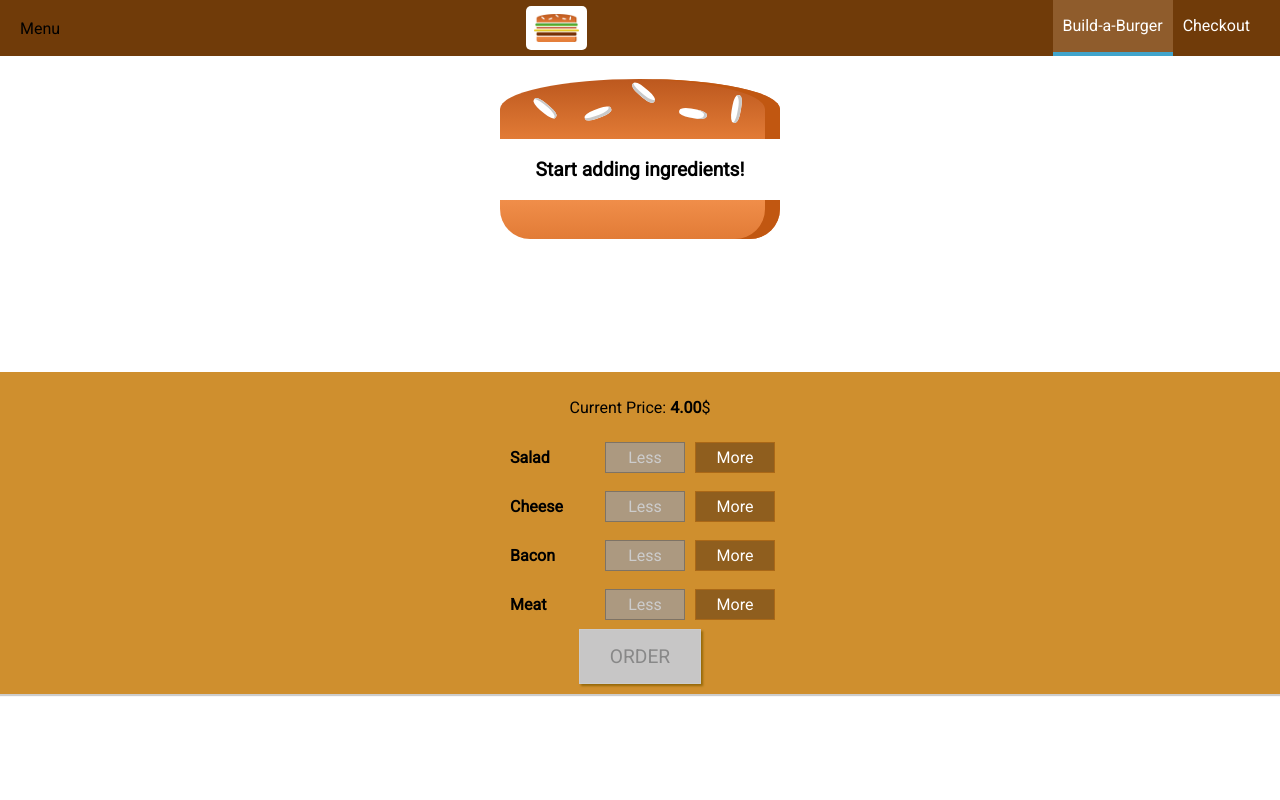
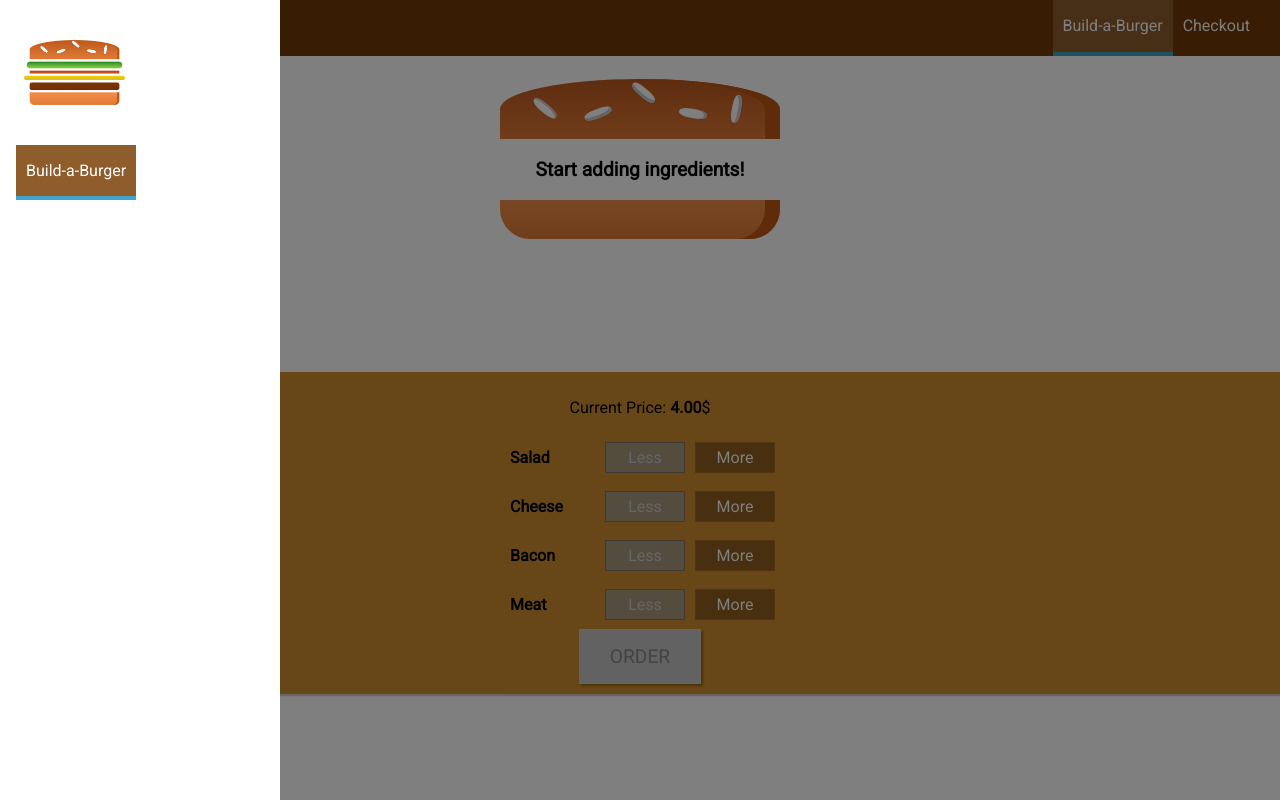
Before and after one commit to lkastenmeier/build-a-burger, a React (Create React App) app: page / in a window 1280 px wide. Built offline with nearby package versions, Linux system fonts and the light colour scheme.

Commit message:
toggle sidedrawer with burger menu

```diff
--- a/src/components/Layout/Layout.js
+++ b/src/components/Layout/Layout.js
@@ -1,14 +1,32 @@
-import React from "react";
+import React, { Component } from "react";
 import Aux from "../../hoc/Aux";
 import styles from "./Layout.module.css";
 import Toolbar from "../Navigation/Toolbar/Toolbar";
 import SideDrawer from "../Navigation/SideDrawer/SideDrawer";
 
-const layout = props => (
-  <Aux>
-    <Toolbar />
-    <SideDrawer />
-    <main className={styles.content}>{props.children}</main>
-  </Aux>
-);
-export default layout;
+class Layout extends Component {
+  state = {
+    showSideDrawer: true
+  };
+  sideDrawerClosedHandler = () => {
+    this.setState({ showSideDrawer: false });
+  };
+  sideDrawerToggleHandler = () => {
+    this.setState(prevState => {
+      return { showSideDrawer: !prevState.showSideDrawer };
+    });
+  };
+  render() {
+    return (
+      <Aux>
+        <Toolbar drawerToggleClicked={this.sideDrawerToggleHandler} />
+        <SideDrawer
+          open={this.state.showSideDrawer}
+          closed={this.sideDrawerClosedHandler}
+        />
+        <main className={styles.content}>{this.props.children}</main>
+      </Aux>
+    );
+  }
+}
+export default Layout;
--- a/src/components/Navigation/NavigationItems/NavigationItem/NavigationItem.module.css
+++ b/src/components/Navigation/NavigationItems/NavigationItem/NavigationItem.module.css
@@ -1,24 +1,45 @@
+.NavigationItem {
+  margin: 10px 0;
+  box-sizing: border-box;
+  display: block;
+  width: 100%;
+}
+
+.NavigationItem a {
+  color: #8f5c2c;
+  text-decoration: none;
+  width: 100%;
+  box-sizing: border-box;
+  display: block;
+}
+
+.NavigationItem a:hover,
+.NavigationItem a:active,
+.NavigationItem a.active {
+  color: #40a4c8;
+}
+
+@media (min-width: 500px) {
   .NavigationItem {
     margin: 0;
-  box-sizing: border-box;
     display: flex;
     height: 100%;
+    width: auto;
     align-items: center;
   }
 
   .NavigationItem a {
     color: white;
-  text-decoration: none;
     height: 100%;
     padding: 16px 10px;
     border-bottom: 4px solid transparent;
-  box-sizing: border-box;
-  display: block;
   }
+
   .NavigationItem a:hover,
   .NavigationItem a:active,
   .NavigationItem a.active {
     background-color: #8f5c2c;
-  border-bottom: 4px solid #40a4cb;
+    border-bottom: 4px solid #40a4c8;
     color: white;
   }
+}
--- a/src/components/Navigation/NavigationItems/NavigationItems.module.css
+++ b/src/components/Navigation/NavigationItems/NavigationItems.module.css
@@ -1,8 +1,15 @@
 .NavigationItems {
   margin: 0;
-  padding: 0px;
+  padding: 0;
   list-style: none;
   display: flex;
+  flex-flow: column;
   align-items: center;
   height: 100%;
 }
+
+@media (min-width: 500px) {
+  .NavigationItems {
+    flex-flow: row;
+  }
+}
--- /dev/null
+++ b/src/components/Navigation/SideDrawer/DrawerToggle/DrawerToggle.js
@@ -0,0 +1,13 @@
+import React from "react";
+import style from "./DrawerToggle.module.css";
+
+const DrawerToggle = props => {
+  return (
+    <div className={style.DrawerToggle} onClick={props.clicked}>
+      <div></div>
+      <div></div>
+      <div></div>
+    </div>
+  );
+};
+export default DrawerToggle;
--- /dev/null
+++ b/src/components/Navigation/SideDrawer/DrawerToggle/DrawerToggle.module.css
@@ -0,0 +1,23 @@
+.DrawerToggle {
+  width: 40px;
+  height: 100%;
+  display: flex;
+  flex-flow: column;
+  justify-content: space-around;
+  align-items: center;
+  padding: 10px 0;
+  box-sizing: border-box;
+  cursor: pointer;
+}
+
+.DrawerToggle div {
+  width: 90%;
+  height: 3px;
+  background-color: white;
+}
+
+@media (min-width: 500px) {
+  .DrawerToggle {
+    display: none;
+  }
+}
--- a/src/components/Navigation/SideDrawer/SideDrawer.js
+++ b/src/components/Navigation/SideDrawer/SideDrawer.js
@@ -2,10 +2,18 @@ import React from "react";
 import style from "./SideDrawer.module.css";
 import Logo from "../../Logo/Logo";
 import NavigationItems from "../NavigationItems/NavigationItems";
+import Aux from "../../../hoc/Aux";
+import Backdrop from "../../UI/Backdrop/Backdrop";
 
 const SideDrawer = props => {
+  let attachedClasses = style.SideDrawerClose;
+  if (props.open) {
+    attachedClasses = style.SideDrawerOpen;
+  }
   return (
-    <div className={style.SideDrawer}>
+    <Aux>
+      <Backdrop show={props.open} clicked={props.closed} />
+      <div className={attachedClasses}>
         <div className={style.Logo}>
           <Logo />
         </div>
@@ -13,6 +21,7 @@ const SideDrawer = props => {
           <NavigationItems />
         </nav>
       </div>
+    </Aux>
   );
 };
 
--- a/src/components/Navigation/SideDrawer/SideDrawer.module.css
+++ b/src/components/Navigation/SideDrawer/SideDrawer.module.css
@@ -1,4 +1,4 @@
-.SideDrawer {
+.SideDrawerOpen {
   position: fixed;
   width: 280px;
   max-width: 70%;
@@ -10,19 +10,21 @@
   padding: 32px 16px;
   box-sizing: border-box;
   transition: transform 0.3s ease-out;
-}
-
-@media (min-width: 500px) {
-  .SideDrawer {
-    display: none;
-  }
-}
-
-.Open {
   transform: translateX(0);
 }
 
-.Close {
+.SideDrawerClose {
+  position: fixed;
+  width: 280px;
+  max-width: 70%;
+  height: 100%;
+  left: 0;
+  top: 0;
+  z-index: 200;
+  background-color: white;
+  padding: 32px 16px;
+  box-sizing: border-box;
+  transition: transform 0.3s ease-out;
   transform: translateX(-100%);
 }
 
@@ -30,3 +32,8 @@
   height: 11%;
   margin-bottom: 32px;
 }
+@media (min-width: 500px) {
+  .SideDrawer {
+    display: none;
+  }
+}
--- a/src/components/Navigation/Toolbar/Toolbar.js
+++ b/src/components/Navigation/Toolbar/Toolbar.js
@@ -2,17 +2,18 @@ import React from "react";
 import style from "./Toolbar.module.css";
 import Logo from "../../Logo/Logo";
 import NavigationItems from "../NavigationItems/NavigationItems";
+import DrawerToggle from "../SideDrawer/DrawerToggle/DrawerToggle";
 
-const Toolbar = () => (
+const Toolbar = props => (
   <header className={style.Toolbar}>
-    <div>Menu</div>
+    <DrawerToggle clicked={props.drawerToggleClicked} />
     <div className={style.Logo}>
       <Logo />
     </div>
-
-    <nav>
+    <nav className={style.DesktopOnly}>
       <NavigationItems />
     </nav>
   </header>
 );
+
 export default Toolbar;
```
Lines whose indentation alone changed are shown as unchanged.
